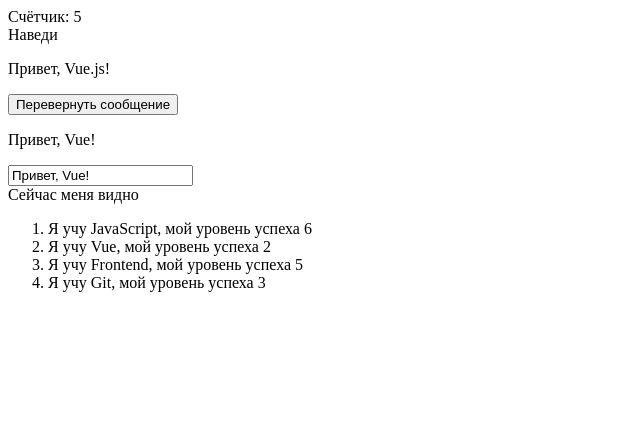
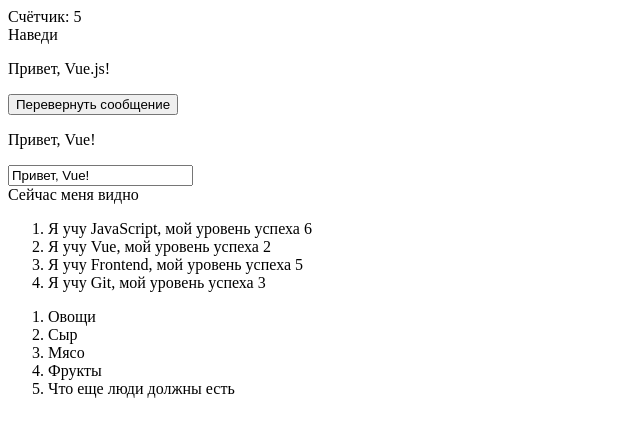
Before and after one commit to vitalay/vue-test, a plain HTML site: page index.html in a window 1280 px wide. Shown: the whole page, without its empty margins (0-640 px from the left). Drawn offline with Linux system fonts and the light colour scheme.

Commit message:
Создание экземпляра компонента       todo-item

```diff
--- a/index.html
+++ b/index.html
@@ -42,6 +42,25 @@
     todo.text }}, мой уровень успеха {{ todo.level }}</li>
 </ol>
 </div>
+
+<!--Компоненты -->
+
+<div id="todo-list-app">
+<ol>
+   <!--
+      Создание экземпляра компонента
+      todo-item, можно передовать каждому
+      компоненту todo-item обект с
+      информациеей о задаче, которой может динамически
+      изменятся
+    -->
+      <todo-item
+      v-for="item in groceryList"
+      v-bind:todo="item">
+</todo-item>
+</ol>
+</div>
+
 <!--<script src="https://unpkg.com/vue@next"></script>-->
     <script src="js/vue.global.js"></script>
     <script src="js/main.js"></script>
--- a/js/main.js
+++ b/js/main.js
@@ -84,3 +84,29 @@ data() {
 }
   }
   Vue.createApp(listRendering).mount('#list-rendering')
+
+  //Компоненты
+  const TodoItem = {
+    props: ['todo'],
+    template: `<li>{{ todo.text }}</li>`
+  }
+  const TodoList = {
+    data() {
+      return {
+        groceryList: [
+          { text: 'Овощи'},
+          { text: 'Сыр'},
+          { text: 'Мясо'},
+          { text: 'Фрукты'},
+          { text: 'Что еще люди должны есть'}
+        ]
+      }
+    },
+    components: {
+      TodoItem //Регестрируем новый компонент
+    }
+  }
+  //Создаем Vue приложение
+  const app = Vue.createApp(TodoList)
+  //Монтируем приложение Vue
+  app.mount('#todo-list-app')
```
